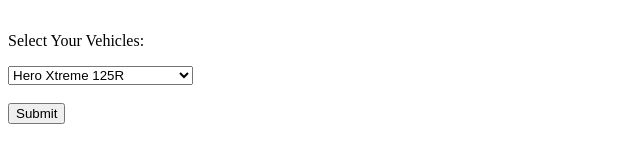
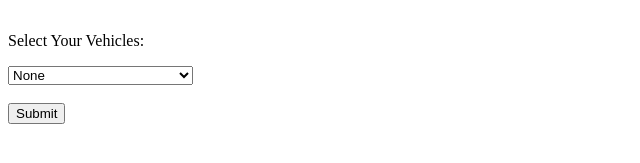
Before and after one commit to Jcoder224/HTML-FORM, a plain HTML site: page index.html in a window 1280 px wide. Shown: the part 415-578 px from the top of the page, 0-640 px from the left. Drawn offline with Linux system fonts and the light colour scheme.

Commit message:
Add files via upload

```diff
--- a/index.html
+++ b/index.html
@@ -38,6 +38,7 @@
     <div>
         <p>Select Your Vehicles:</p>
         <select name="vehicles" id="vehicle">
+            <option value="None">None</option>
             <optgroup label="BIKE">
                 <option value="Hero Xtreme 125R">Hero Xtreme 125R</option>
             <option value="Royal Enfield Hunter 350">Royal Enfield Hunter 350</option>
```
